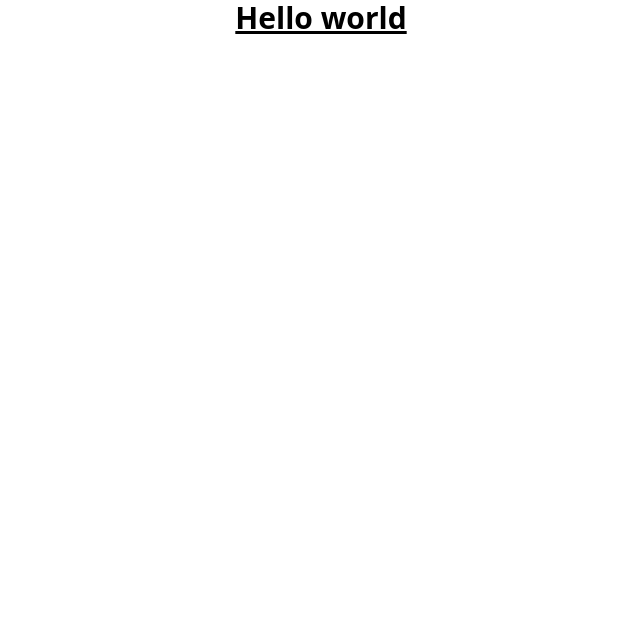
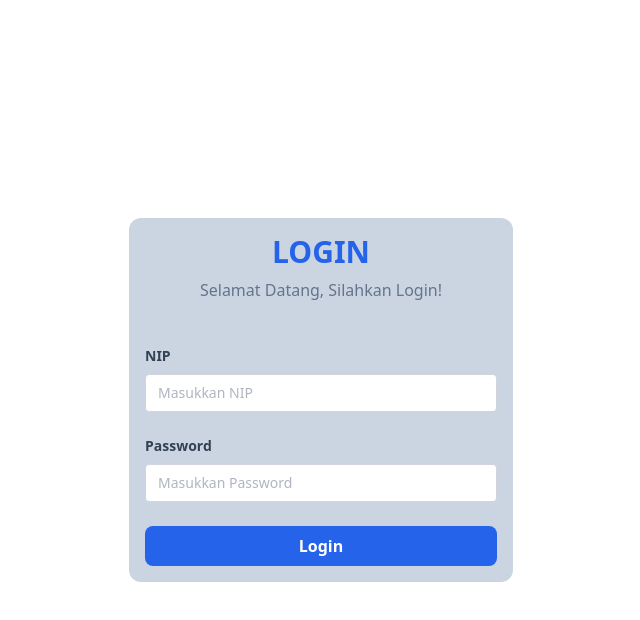
Before and after one commit to AlamRidha/fe-kurikulum-react-app, a React (Vite) app: page /login in a window 1280 px wide. Shown: the top 620 px of the page, without its empty margins (319-959 px from the left). Built offline with nearby package versions, Linux system fonts and the light colour scheme.

Commit message:
connect login api

```diff
--- a/package.json
+++ b/package.json
@@ -10,6 +10,7 @@
     "preview": "vite preview"
   },
   "dependencies": {
+    "axios": "^1.7.9",
     "react": "^18.3.1",
     "react-dom": "^18.3.1",
     "react-router-dom": "^7.1.1"
--- a/src/App.jsx
+++ b/src/App.jsx
@@ -1,16 +1,12 @@
-import { useState } from "react";
-import reactLogo from "./assets/react.svg";
-import viteLogo from "/vite.svg";
+import LoginPage from "./Pages/login";
 
 function App() {
-  const [count, setCount] = useState(0);
-
   return (
-    <>
-      <div>
-        <p className="text-3xl font-bold underline text-center">Hello world</p>
+    <div className="flex justify-center min-h-screen items-center">
+      <div className="flex gap-x-4">
+        <LoginPage></LoginPage>
       </div>
-    </>
+    </div>
   );
 }
 
--- /dev/null
+++ b/src/Components/Elements/Button/index.jsx
@@ -0,0 +1,19 @@
+// component button
+export default function Button(props) {
+  const {
+    children,
+    classname = "bg-black",
+    type = "button",
+    onClick = () => {},
+  } = props;
+
+  return (
+    <button
+      className={`${classname} h-10 px-6 font-semibold rounded-lg text-white items-center`}
+      type={type}
+      onClick={onClick}
+    >
+      {children}
+    </button>
+  );
+}
--- /dev/null
+++ b/src/Components/Elements/Input/Input.jsx
@@ -0,0 +1,18 @@
+import { forwardRef } from "react";
+
+const Input = forwardRef((props, ref) => {
+  const { type, placeholder, name } = props;
+
+  return (
+    <input
+      type={type}
+      placeholder={placeholder}
+      name={name}
+      id={name}
+      ref={ref}
+      className="text-sm border border-gray-300 rounded w-full py-2 px-3 text-slate-700 placeholder:opacity-80"
+    />
+  );
+});
+
+export default Input;
--- /dev/null
+++ b/src/Components/Elements/Input/Label.jsx
@@ -0,0 +1,13 @@
+const Label = (props) => {
+  const { htmlFor, children } = props;
+  return (
+    <label
+      htmlFor={htmlFor}
+      className="block text-slate-700 text-sm font-bold mb-2"
+    >
+      {children}
+    </label>
+  );
+};
+
+export default Label;
--- /dev/null
+++ b/src/Components/Elements/Input/index.jsx
@@ -0,0 +1,15 @@
+import Label from "./Label";
+import Input from "./Input";
+import { forwardRef } from "react";
+
+const InputForm = forwardRef((props, ref) => {
+  const { label, type, placeholder, name } = props;
+  return (
+    <div className="mb-6">
+      <Label htmlFor={name}>{label}</Label>
+      <Input type={type} placeholder={placeholder} name={name} ref={ref} />
+    </div>
+  );
+});
+
+export default InputForm;
--- /dev/null
+++ b/src/Components/Fragments/FormLogin.jsx
@@ -0,0 +1,41 @@
+import { useRef, useState } from "react";
+import InputForm from "../Elements/Input";
+import Button from "../Elements/Button";
+
+const FormLogin = () => {
+  const [loginFailed, setLoginFailed] = useState("");
+
+  const nip = useRef(null);
+
+  const handleLogin = (e) => {
+    e.preventDefault();
+    const data = {
+      nip: e.target.nip.value,
+      password: e.target.password.value,
+    };
+    console.log("Anda Login ", data);
+  };
+
+  return (
+    <form onSubmit={handleLogin}>
+      <InputForm
+        label="NIP"
+        type="text"
+        placeholder="Masukkan NIP"
+        name="nip"
+        ref={nip}
+      ></InputForm>
+      <InputForm
+        label="Password"
+        type="password"
+        placeholder="Masukkan Password"
+        name="password"
+      ></InputForm>
+      <Button classname="bg-blue-600 w-full" type="submit">
+        Login
+      </Button>
+    </form>
+  );
+};
+
+export default FormLogin;
--- /dev/null
+++ b/src/Components/Layouts/AuthLayout.jsx
@@ -0,0 +1,18 @@
+const AuthLayout = (props) => {
+  const { title, children } = props;
+  return (
+    <div className="flex justify-center min-h-screen items-center">
+      <div className="w-full max-w-sm p-4 bg-slate-300 rounded-xl">
+        <h1 className="text-3xl font-bold mb-2 text-blue-600 text-center ">
+          {title}
+        </h1>
+        <p className="font-medium text-slate-500 mb-11 text-center">
+          Selamat Datang, Silahkan Login!
+        </p>
+        {children}
+      </div>
+    </div>
+  );
+};
+
+export default AuthLayout;
--- /dev/null
+++ b/src/Pages/errorpage.jsx
@@ -0,0 +1,18 @@
+import { useRouteError } from "react-router-dom";
+
+const ErrorPage = () => {
+  const error = useRouteError();
+  {
+    console.log(error);
+  }
+
+  return (
+    <div className="flex justify-center min-h-screen items-center flex-col">
+      <h1 className="text-3xl font-bold">Oops !!!</h1>
+      <p className="my-5 text-xl">Sorry, an unexpected error has occured 😍</p>
+      {/* <p>{error.statusText || error.message}</p> */}
+    </div>
+  );
+};
+
+export default ErrorPage;
--- /dev/null
+++ b/src/Pages/login.jsx
@@ -0,0 +1,14 @@
+import FormLogin from "../Components/Fragments/FormLogin";
+import AuthLayout from "../Components/Layouts/AuthLayout";
+
+const LoginPage = () => {
+  return (
+    <div>
+      <AuthLayout title="LOGIN">
+        <FormLogin></FormLogin>
+      </AuthLayout>
+    </div>
+  );
+};
+
+export default LoginPage;
--- /dev/null
+++ b/src/Services/auth.service.js
@@ -0,0 +1,11 @@
+import axios from "axios";
+
+export const login = async (data, callback) => {
+  const API_URL = import.meta.env.VITE_API_URL;
+  //   not completed
+  try {
+    const response = await axios.get(`${API_URL / users}`);
+  } catch (err) {
+    console.log("Error to resp data ", err);
+  }
+};
--- a/src/main.jsx
+++ b/src/main.jsx
@@ -2,18 +2,27 @@ import { StrictMode } from "react";
 import { createRoot } from "react-dom/client";
 import "./index.css";
 import App from "./App.jsx";
-import { createBrowserRouter } from "react-router";
+import { createBrowserRouter, RouterProvider } from "react-router";
+import ErrorPage from "./Pages/errorpage.jsx";
+import LoginPage from "./Pages/login.jsx";
+import FormLogin from "./Components/Fragments/FormLogin.jsx";
+import AuthLayout from "./Components/Layouts/AuthLayout.jsx";
 
 // router
 const router = createBrowserRouter([
   {
     path: "/",
-    element: <div>Router Berhasil</div>,
+    element: <ErrorPage />,
+    errorElement: <ErrorPage />,
+  },
+  {
+    path: "/login",
+    element: <LoginPage />,
   },
 ]);
 
 createRoot(document.getElementById("root")).render(
   <StrictMode>
-    <App />
+    <RouterProvider router={router} />
   </StrictMode>
 );
```
Also changed, not shown: public/github.svg (added), 1 other file (tests, documents, lock files or other folders).
